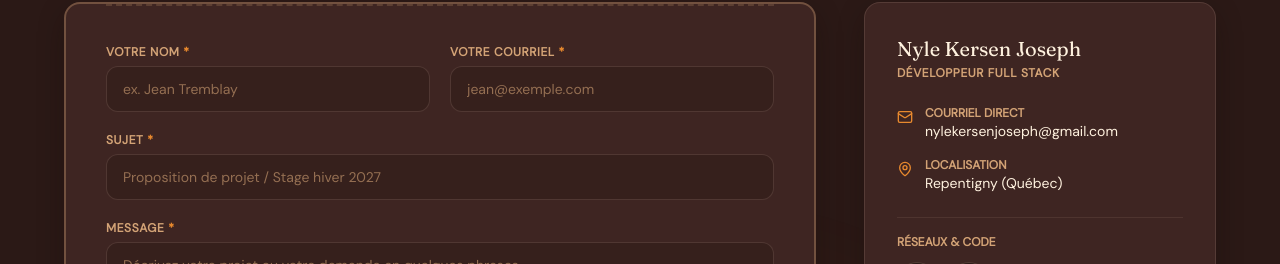
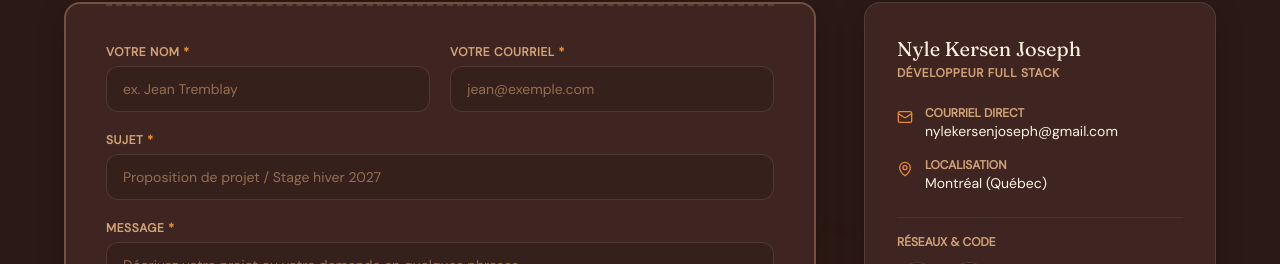
Before and after one commit to KersenJ-Project/n.kersenjoseph, a React (Vite) app: page / in a window 1280 px wide. Shown: the part 6392-6656 px from the top of the page. Built offline with nearby package versions, Linux system fonts and the light colour scheme; no server answers.

Commit message:
Update location from Repentigny to Montréal

```diff
--- a/src/data/links.js
+++ b/src/data/links.js
@@ -6,7 +6,7 @@ export const profile = {
   initials: 'NKJ',
   title: 'Développeur Full Stack',
   email: 'nylekersenjoseph@gmail.com',
-  location: 'Repentigny (Québec)',
+  location: 'Montréal (Québec)',
   postalCode: 'J5Z',
   school: 'Cégep Marie-Victorin',
   siteUrl: SITE_URL,
```
